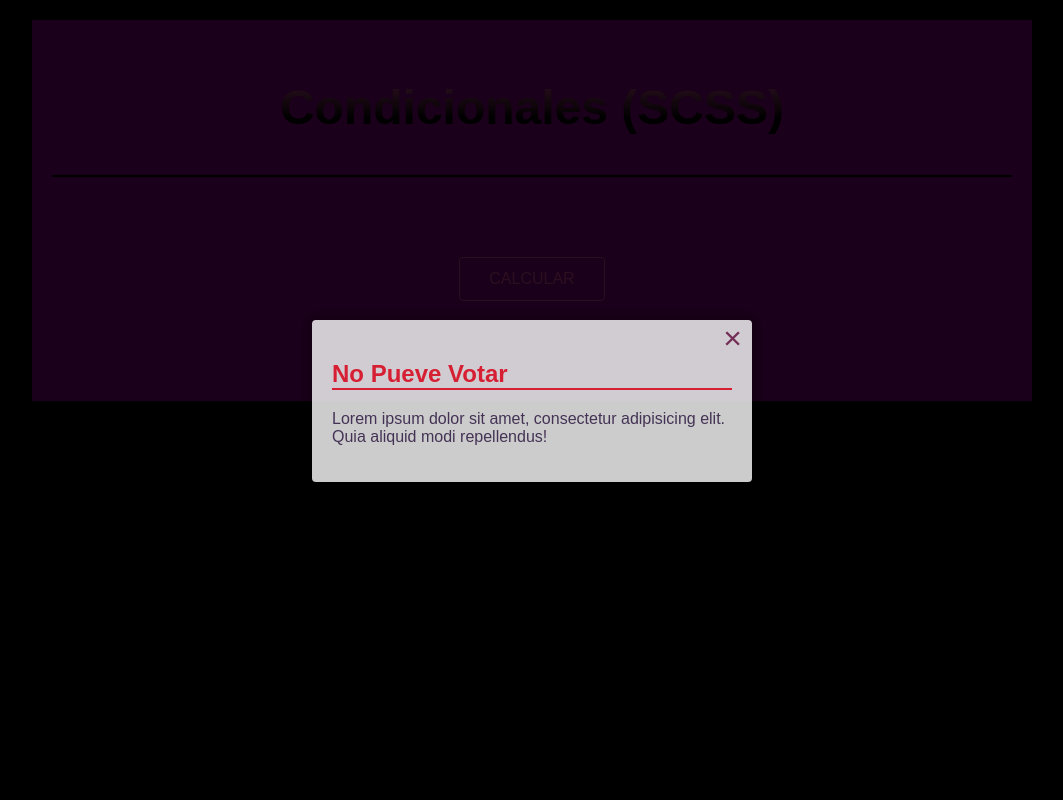
After one commit to jorgeandres310/ADSI-1835271, a PHP site: page /sass/sass/07-condicionales.html in a window 1280 px wide, after a click on "CALCULAR". The commit adds this page. Shown: the whole page, without its empty margins (108-1171 px from the left). Run offline with PHP 8.4, Linux system fonts and the light colour scheme; style sheets or scripts are compiled from the project's sources.

Commit message:
imagenes

```diff
--- a/sass/css/06-herencia.css
+++ b/sass/css/06-herencia.css
@@ -29,10 +29,10 @@ main div.slider #slider5:target ~ div.sliders ~ div.controls a:nth-child(5) {
   transform: scale(1.1);
 }
 main div.slider #slider2:target ~ div.sliders {
-  left: -960px;
+  left: -940px;
 }
 main div.slider #slider3:target ~ div.sliders {
-  left: -1920px;
+  left: -1900px;
 }
 main div.slider #slider4:target ~ div.sliders {
   left: -2880px;
--- /dev/null
+++ b/sass/css/07-condicionales.css
@@ -0,0 +1,76 @@
+body h1 {
+  font-size: 3em;
+  background: linear-gradient(to top, #000 30%, #d94d9b);
+  -webkit-background-clip: text;
+  -webkit-text-fill-color: transparent;
+  margin: 40px auto;
+  text-align: center;
+  width: 580px;
+}
+body a:link.btn,
+body a:visited.btn {
+  border: 1px solid #d94d9b;
+  border-radius: 4px;
+  color: #d94d9b;
+  display: block;
+  padding: 12px;
+  text-align: center;
+  text-decoration: none;
+  text-transform: uppercase;
+  transition: all 0.5s ease;
+  width: 120px;
+  margin: 80px auto;
+}
+body a:link.btn:hover,
+body a:visited.btn:hover {
+  transform: translateY(-10px) scale(1.1);
+}
+
+div.modal {
+  background-color: rgba(0, 0, 0, 0.8);
+  bottom: 0px;
+  left: 0px;
+  opacity: 0;
+  position: fixed;
+  pointer-events: none;
+  right: 0px;
+  top: 0px;
+  transition: all 0.5s ease;
+  transform: translateY(-1000px);
+  z-index: 9999;
+}
+div.modal:target {
+  opacity: 1;
+  pointer-events: auto;
+  transform: translateY(0px);
+}
+div.modal > div {
+  background-color: rgba(255, 255, 255, 0.8);
+  box-shadow: 0px 0px 12px rgba(0, 0, 0, 0.6);
+  border-radius: 4px;
+  padding: 20px;
+  position: absolute;
+  top: 40%;
+  left: 50%;
+  transform: translateY(-45%);
+  transform: translateX(-50%);
+  width: 400px;
+}
+div.modal > div h2.message {
+  color: #d71f33;
+  border-bottom: 2px solid #d71f33;
+  position: relative;
+}
+div.modal > div h2.message:after {
+  content: "No Pueve Votar";
+}
+div.modal > div a:link,
+div.modal > div a:visited {
+  font-size: 2em;
+  display: block;
+  text-decoration: none;
+  color: #742d56;
+  position: absolute;
+  top: 0px;
+  right: 10px;
+}
--- a/sass/sass/04-variables.html
+++ b/sass/sass/04-variables.html
@@ -6,7 +6,7 @@
     <meta http-equiv="X-UA-Compatible" content="ie=edge">
     <title>04-variables</title>
     <link rel="stylesheet" href="css/master.css">
-    <link rel="stylesheet" href="css/04-variables.scss">
+    <link rel="stylesheet" href="css/04-variables.css">
 </head>
 <body>
     <main>
--- a/sass/sass/05-importar.html
+++ b/sass/sass/05-importar.html
@@ -6,7 +6,7 @@
     <meta http-equiv="X-UA-Compatible" content="ie=edge">
     <title>05-importar</title>
     <link rel="stylesheet" href="css/master.css">
-
+    <link rel="stylesheet" href="css/05-importar.css">
 </head>
 <body>
     <main>
--- /dev/null
+++ b/sass/sass/07-condicionales.html
@@ -0,0 +1,28 @@
+
+<html lang="es">
+        <head>
+            <meta charset="UTF-8">
+            <title>Condicionales (SCSS)</title>
+            <link rel="stylesheet" href="../css/master.css">
+            <link rel="stylesheet" href="../css/07-condicionales.css">
+        </head>
+        <body>
+            <main>
+                <header>
+                    <h1>Condicionales (SCSS)</h1>
+                </header>
+                <section class="content">
+                    <a href="#showModal" class="btn"> Calcular </a>
+                    <div id="showModal" class="modal">
+                        <div>
+                            <a href="#hideModal" class="close"> &times; </a>
+                            <h2 class="message">  </h2>
+                            <p>
+                                Lorem ipsum dolor sit amet, consectetur adipisicing elit. Quia aliquid modi repellendus!
+                            </p>
+                        </div>
+                    </div>
+                </section>
+            </main>
+        </body>
+        </html>
--- a/sass/scss/06-herencia.scss
+++ b/sass/scss/06-herencia.scss
@@ -27,16 +27,16 @@ main {
 		#slider2:target ~ div.sliders ~ div.controls a:nth-child(2),
 		#slider3:target ~ div.sliders ~ div.controls a:nth-child(3),
 		#slider4:target ~ div.sliders ~ div.controls a:nth-child(4),
-		#slider5:target ~ div.sliders ~ div.controls a:nth-child(5) {
+		#slider5:target ~ div.sliders ~ div.controls a:nth-child(5){
 			border: 2px solid rgba(0,0,0,.8);
 			background-color: rgba(0,0,0,.6);
 			transform: scale(1.1);
 		}
 		#slider2:target ~ div.sliders {
-			left: -960px;;
+			left: -940px;;
 		}
 		#slider3:target ~ div.sliders {
-			left: -1920px;
+			left: -1900px;
 		}
 		#slider4:target ~ div.sliders {
 			left: -2880px;
--- /dev/null
+++ b/sass/scss/07-condicionales.scss
@@ -0,0 +1,96 @@
+body {
+	h1 {
+		font-size: 3em;
+		background: linear-gradient(to top, #000 30%, #d94d9b);
+		-webkit-background-clip: text;
+		-webkit-text-fill-color: transparent;
+		margin: 40px auto;
+		text-align: center;
+		width: 580px;
+	}
+
+	a:link.btn,
+	a:visited.btn {
+		border: 1px solid #d94d9b;
+		border-radius: 4px;
+		color: #d94d9b;
+		display: block;
+		padding: 12px;
+		text-align: center;
+		text-decoration: none;
+		text-transform: uppercase;
+		transition: all 0.5s ease;
+		width: 120px;
+		margin: 80px auto;
+		&:hover {
+			transform: translateY(-10px) scale(1.1);
+		}
+	}
+}
+div.modal {
+	background-color: rgba(0,0,0,.8);
+	bottom: 0px;
+	left: 0px;
+	opacity: 0;
+	position: fixed;
+	pointer-events: none;
+	right: 0px;
+	top: 0px;
+	transition: all 0.5s ease;
+	transform: translateY(-1000px);
+	z-index: 9999;
+
+	&:target {
+		opacity: 1;
+		pointer-events: auto;
+		transform: translateY(0px);
+	}
+	> div {
+		background-color: rgba(255,255,255,.8);
+		box-shadow: 0px 0px 12px rgba(0,0,0,.6);
+		border-radius: 4px;
+		padding: 20px;
+		position: absolute;
+		top: 40%;
+		left: 50%;
+		transform: translateY(-45%);
+		transform: translateX(-50%);
+		width: 400px;
+
+		// - - - - - - - - - - - - - - - - - - -
+		// Condicionales
+		$age: 2;
+		@if $age >= 18 {
+			h2.message {
+				color: #439d27;
+				border-bottom: 2px solid #439d27;
+				position: relative;
+				&:after {
+					content: "Si Pueve Votar";
+				}
+			}
+		} @else {
+			h2.message {
+				color: #d71f33;
+				border-bottom: 2px solid #d71f33;
+				position: relative;
+				&:after {
+					content: "No Pueve Votar";
+				}
+			}
+		}
+		//color: rgba(0,0,0,.6);
+		// - - - - - - - - - - - - - - - - - - -
+
+		a:link,
+		a:visited {
+			font-size: 2em;
+			display: block;
+			text-decoration: none;
+			color: #742d56;
+			position: absolute;
+			top: 0px;
+			right: 10px;
+		}
+	}
+}
```
Also changed, not shown: sass/css/08-ciclos.css (added, +86 -0 lines), sass/css/09-mxins.css (added, +79 -0 lines), sass/sass/08-ciclos.html (added, +30 -0 lines), sass/sass/09-mixins.html (added, +27 -0 lines), sass/scss/08-ciclos.scss (added, +29 -0 lines), sass/scss/09-mxins.scss (added, +78 -0 lines), sass/css/10-reto.menuburger.css (added), sass/imgs/day.png (added), sass/imgs/night.png (added), sass/sass/10-reto-menuburger.html (added), sass/scss/10-reto.menuburger.scss (added).
